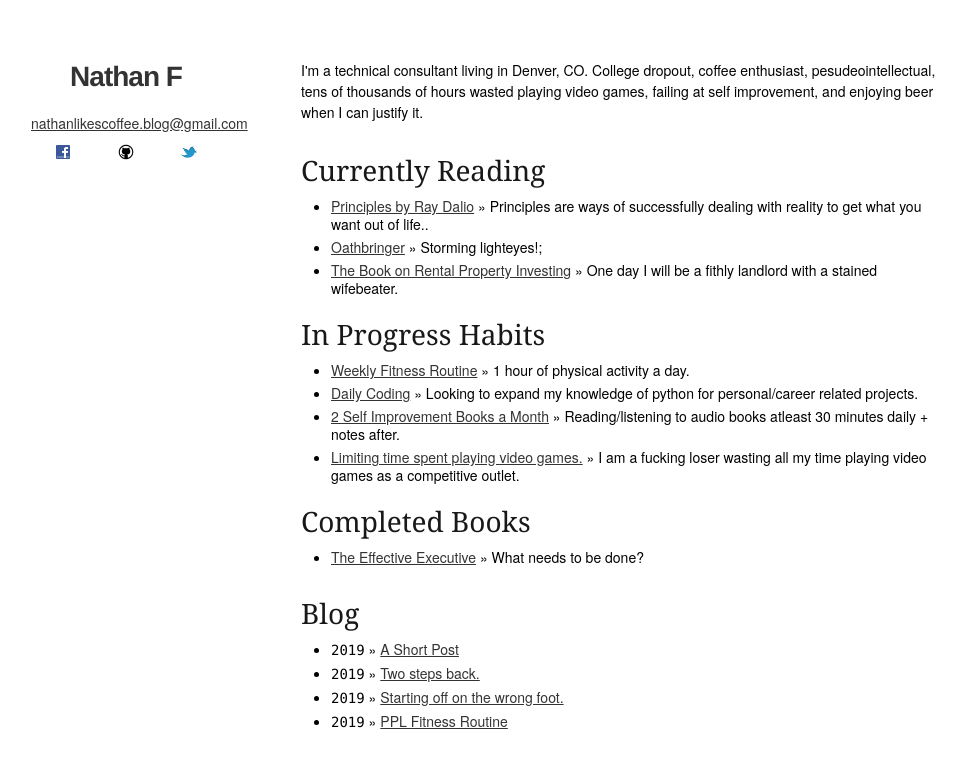
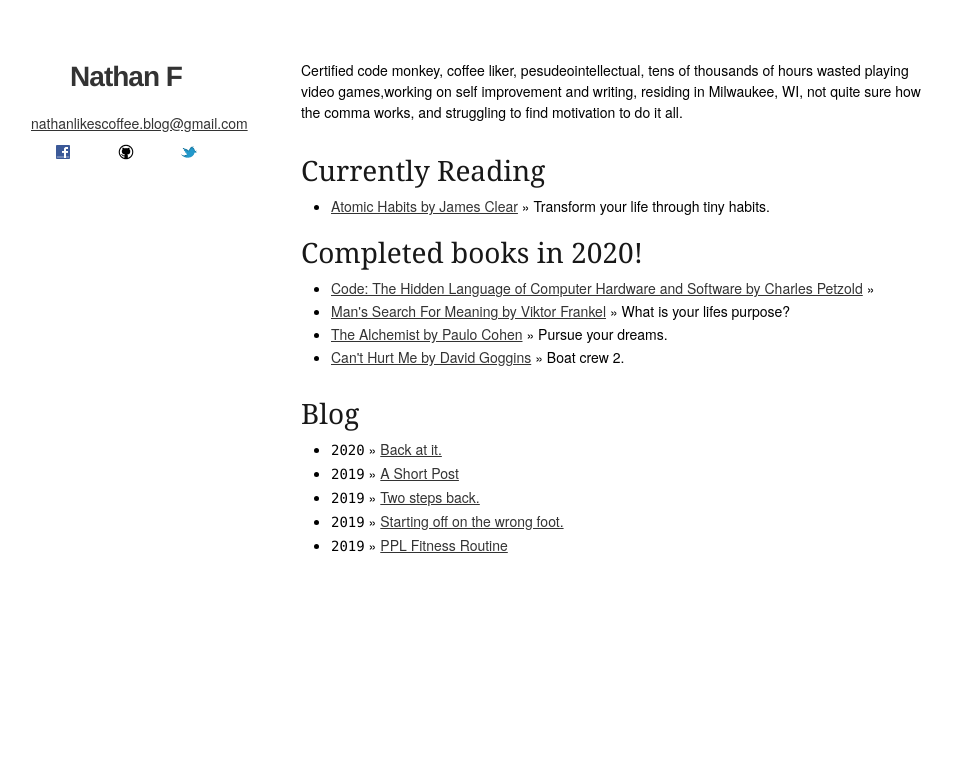
Before and after one commit to Nathanlikescoffee/Blog, a Jekyll site: the page built from index.html, in a window 1280 px wide. Shown: the top 768 px of the page, without its empty margins (169-1135 px from the left). Built offline with Jekyll 4.4.1, drawn with Linux system fonts in a browser that asks for light colours.

Commit message:
Please
Big updates

```diff
--- a/index.html
+++ b/index.html
@@ -3,9 +3,8 @@ layout: default
 title: Nathan Likes Coffee
 ---
 <div class="landing-item">
-    I'm a technical consultant living in Denver, CO.
-    College dropout, coffee enthusiast, pesudeointellectual, tens of thousands of hours wasted playing video games, failing at self improvement, and enjoying beer
-	when I can justify it.
+    Certified code monkey, coffee liker, pesudeointellectual, tens of thousands of hours wasted playing video games,working on self improvement and writing, residing in Milwaukee, WI, not quite sure how the comma works,
+    and struggling to find motivation to do it all.
 
 </div>
 
@@ -14,33 +13,22 @@ title: Nathan Likes Coffee
     <h3>Currently Reading</h3>
     <ul>
         <li>
-        <a href="https://www.principles.com/">Principles by Ray Dalio</a> &raquo; Principles are ways of successfully dealing with reality to get what you want out of life..
+        <a href="https://www.principles.com/">Atomic Habits by James Clear</a> &raquo; Transform your life through tiny habits.
+        </li>
+    </ul>
+	<h3>Completed books in 2020!</h3>
+	<ul>
+         <li>
+        <a href="https://www.amazon.com/Effective-Executive-Definitive-Harperbusiness-Essentials-ebook/dp/B01F1WZGNC">Code: The Hidden Language of Computer Hardware and Software by Charles Petzold</a> &raquo;
         </li>
         <li>
-        <a href="https://www.amazon.com/Oathbringer-Stormlight-Archive-Book-Three-ebook/dp/B010PQAUH6">Oathbringer</a> &raquo Storming lighteyes!;
+            <a href="https://www.amazon.com/Effective-Executive-Definitive-Harperbusiness-Essentials-ebook/dp/B01F1WZGNC">Man's Search For Meaning by Viktor Frankel</a> &raquo; What is your lifes purpose?
         </li>
         <li>
-        <a href=""https://www.amazon.com/Book-Rental-Property-Investing-Passive-ebook/dp/B018UTI2DO>The Book on Rental Property Investing</a> &raquo; One day I will be a fithly landlord with a stained wifebeater.
-    </ul>
-    <h3>In Progress Habits</h3>
-    <ul>
-        <li>
-        <a href="https://nathanlikescoffee.github.io/2019/03/01/Fitness-Routine.html">Weekly Fitness Routine</a> &raquo; 1 hour of physical activity a day.
+            <a href="https://www.amazon.com/Effective-Executive-Definitive-Harperbusiness-Essentials-ebook/dp/B01F1WZGNC">The Alchemist by Paulo Cohen</a> &raquo; Pursue your dreams.
         </li>
         <li>
-        <a href="">Daily Coding</a> &raquo; Looking to expand my knowledge of python for personal/career related projects.
-        </li>
-        <li>
-        <a href="">2 Self Improvement Books a Month</a> &raquo; Reading/listening to audio books atleast 30 minutes daily + notes after.
-        </li>
-        <li>
-        <a href="">Limiting time spent playing video games.</a> &raquo; I am a fucking loser wasting all my time playing video games as a competitive outlet.
-        </li>
-    </ul>
-	<h3>Completed Books</h3>
-	<ul>
-         <li>
-        <a href="https://www.amazon.com/Effective-Executive-Definitive-Harperbusiness-Essentials-ebook/dp/B01F1WZGNC">The Effective Executive</a> &raquo; What needs to be done?
+            <a href="https://www.amazon.com/Effective-Executive-Definitive-Harperbusiness-Essentials-ebook/dp/B01F1WZGNC">Can't Hurt Me by David Goggins</a> &raquo; Boat crew 2.
         </li>
     </ul>
 </div>
```
Also changed, not shown: _posts/2019-03-01-Fitness-Routine.md (+3 -3 lines), _posts/2019-04-29-Starting-Off-On-The-Wrong-Foot.md (+4 -4 lines), _posts/2019-05-14-Two-Steps-Back.md (+2 -32 lines), _posts/2019-06-03-A-Short-Post.md (+4 -16 lines), _posts/2020-09-07-Back-At-It.md (added, +46 -0 lines).
